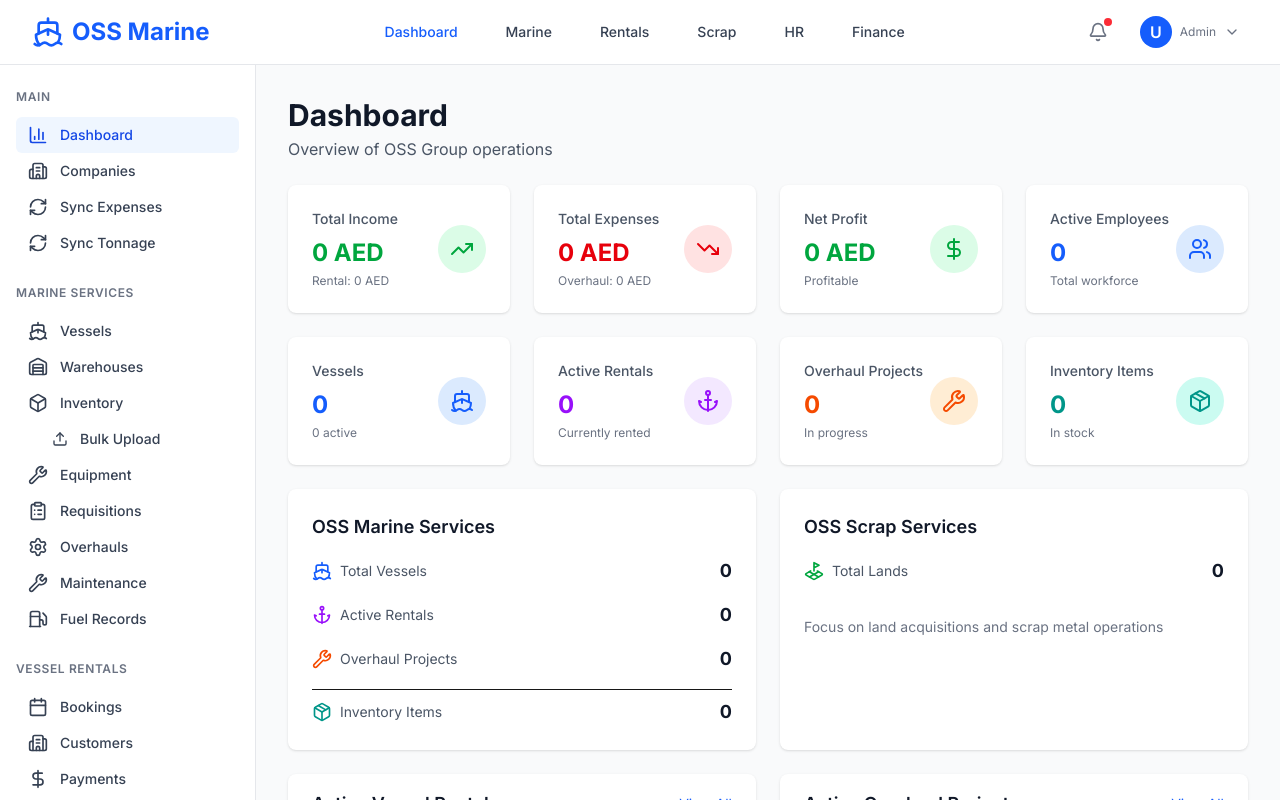
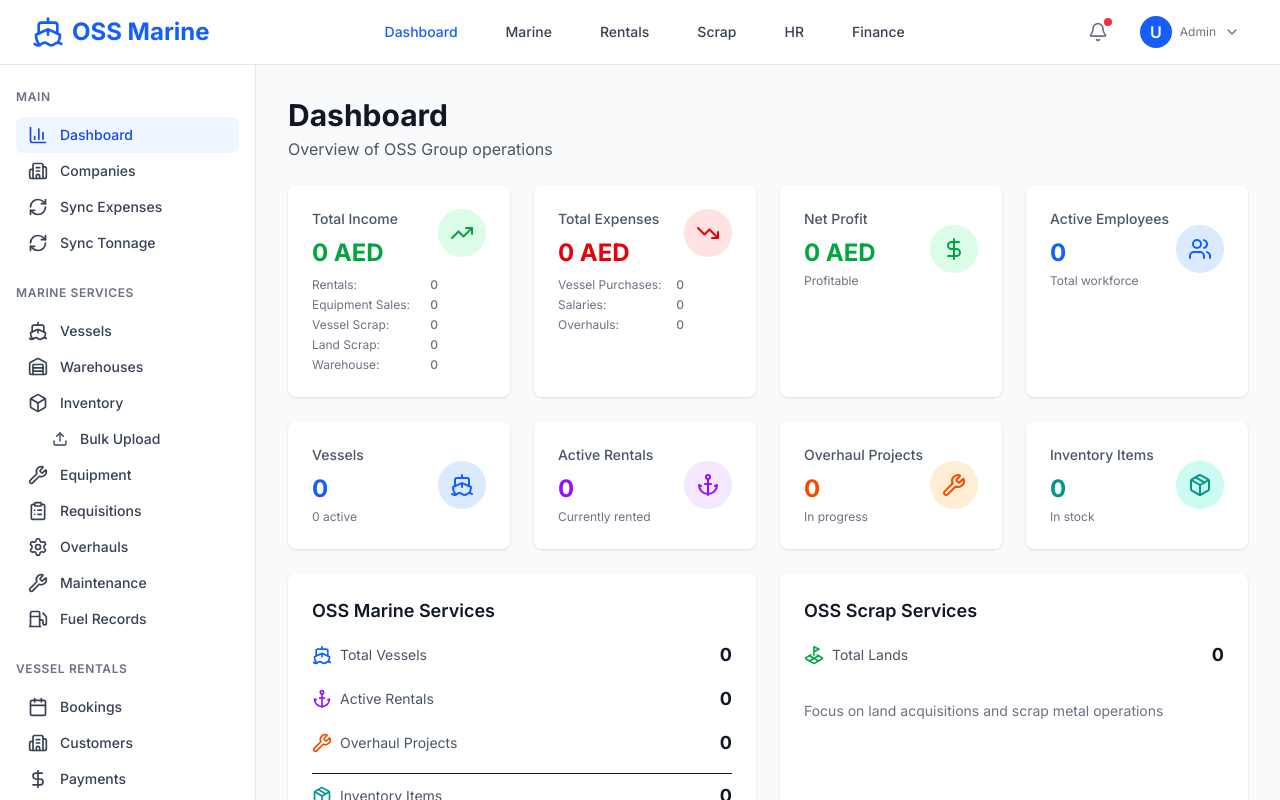
Before and after one commit to TigerDragonFury/OSS, a Next.js app: page /dashboard in a window 1280 px wide. Shown: the top 800 px of the page. Built offline with nearby package versions, Linux system fonts and the light colour scheme; no server answers; the database is empty; sample sign-in values are in the browser's storage.

Commit message:
feat: Comprehensive dashboard income/expenses - include equipment sales, vessel/land scrap, warehouse sales, vessel purchases, salaries + fix rental income to only count active/completed

```diff
--- a/app/dashboard/page.tsx
+++ b/app/dashboard/page.tsx
@@ -5,16 +5,80 @@ import Link from 'next/link'
 async function getDashboardData() {
   const supabase = await createClient()
 
-  // Get direct income and expenses totals (instead of profit_loss_summary view)
-  const { data: incomeData } = await supabase
-    .from('income_records')
+  // ============================================
+  // INCOME CALCULATIONS (All Revenue Sources)
+  // ============================================
+
+  // Vessel Equipment Sales Income
+  const { data: equipmentSalesData } = await supabase
+    .from('vessel_equipment_sales')
+    .select('sale_price')
+  const totalEquipmentSales = equipmentSalesData?.reduce((sum, s) => sum + (s.sale_price || 0), 0) || 0
+
+  // Vessel Scrap Sales Income
+  const { data: vesselScrapData } = await supabase
+    .from('vessel_scrap_sales')
+    .select('total_amount')
+  const totalVesselScrap = vesselScrapData?.reduce((sum, s) => sum + (s.total_amount || 0), 0) || 0
+
+  // Land Scrap Sales Income
+  const { data: landScrapData } = await supabase
+    .from('land_scrap_sales')
+    .select('total_amount')
+  const totalLandScrap = landScrapData?.reduce((sum, s) => sum + (s.total_amount || 0), 0) || 0
+
+  // Warehouse Sales Income
+  const { data: warehouseSalesData } = await supabase
+    .from('warehouse_sales')
+    .select('total_amount')
+  const totalWarehouseSales = warehouseSalesData?.reduce((sum, s) => sum + (s.total_amount || 0), 0) || 0
+
+  // Vessel Rental Income (only active/completed rentals with paid status)
+  const { data: rentalIncomeData } = await supabase
+    .from('vessel_rentals')
+    .select('total_amount, status')
+    .eq('payment_status', 'paid')
+    .in('status', ['active', 'completed'])
+  const totalRentalIncome = rentalIncomeData?.reduce((sum, r) => sum + (r.total_amount || 0), 0) || 0
+
+  // Total Income from all sources
+  const totalIncome = totalEquipmentSales + totalVesselScrap + totalLandScrap + totalWarehouseSales + totalRentalIncome
+
+  // ============================================
+  // EXPENSE CALCULATIONS (All Cost Sources)
+  // ============================================
+
+  // Vessel Purchase Costs
+  const { data: vesselPurchasesData } = await supabase
+    .from('vessels')
+    .select('purchase_price')
+  const totalVesselPurchases = vesselPurchasesData?.reduce((sum, v) => sum + (v.purchase_price || 0), 0) || 0
+
+  // Employee Salaries
+  const { data: salariesData } = await supabase
+    .from('salary_payments')
     .select('amount')
-  const totalIncome = incomeData?.reduce((sum, i) => sum + (i.amount || 0), 0) || 0
+  const totalSalaries = salariesData?.reduce((sum, s) => sum + (s.amount || 0), 0) || 0
 
+  // General Expenses (includes overhauls, maintenance, etc.)
   const { data: expenseData } = await supabase
     .from('expenses')
     .select('amount')
   const totalExpenses = expenseData?.reduce((sum, e) => sum + (e.amount || 0), 0) || 0
+
+  // Total Expenses from all sources
+  const totalExpensesAll = totalVesselPurchases + totalSalaries + totalExpenses
+
+  // Get overhaul expenses breakdown
+  const { data: overhaulExpenses } = await supabase
+    .from('expenses')
+    .select('amount')
+    .eq('project_type', 'vessel')
+  const totalOverhaulExpenses = overhaulExpenses?.reduce((sum, e) => sum + (e.amount || 0), 0) || 0
+
+  // ============================================
+  // COUNTS AND LISTS
+  // ============================================
 
   // Get vessels count and stats
   const { count: vesselsCount } = await supabase
@@ -45,14 +109,7 @@ async function getDashboardData() {
     .order('start_date', { ascending: false })
     .limit(5)
 
-  // Get rental income (sum of all paid rentals)
-  const { data: rentalIncomeData } = await supabase
-    .from('vessel_rentals')
-    .select('total_amount')
-    .eq('payment_status', 'paid')
-  const totalRentalIncome = rentalIncomeData?.reduce((sum, r) => sum + (r.total_amount || 0), 0) || 0
-
-  // Get active overhaul projects - FIXED: column is 'status' not 'project_status'
+  // Get active overhaul projects
   const { data: activeOverhauls, count: activeOverhaulsCount } = await supabase
     .from('vessel_overhaul_projects')
     .select('*, vessels(name)', { count: 'exact' })
@@ -60,13 +117,13 @@ async function getDashboardData() {
     .order('start_date', { ascending: false })
     .limit(5)
 
-  // Get marine inventory count - FIXED: table is 'marine_inventory' not 'warehouse_inventory'
+  // Get marine inventory count
   const { count: inventoryCount } = await supabase
     .from('marine_inventory')
     .select('*', { count: 'exact', head: true })
     .gt('quantity_in_stock', 0)
 
-  // Get low stock items - FIXED: simplified query without RPC
+  // Get low stock items
   const { data: lowStockItems } = await supabase
     .from('marine_inventory')
     .select('equipment_name, quantity_in_stock, minimum_stock_level')
@@ -74,7 +131,7 @@ async function getDashboardData() {
     .order('quantity_in_stock', { ascending: true })
     .limit(10)
 
-  // Filter low stock items where quantity < minimum (do it in JS since SQL is complex)
+  // Filter low stock items where quantity < minimum
   const filteredLowStock = lowStockItems?.filter(item =>
     item.quantity_in_stock < (item.minimum_stock_level || 10)
   ).slice(0, 5) || []
@@ -93,30 +150,29 @@ async function getDashboardData() {
     .order('created_at', { ascending: false })
     .limit(5)
 
-  // Calculate total overhaul expenses
-  const { data: overhaulExpenses } = await supabase
-    .from('expenses')
-    .select('amount')
-    .eq('project_type', 'vessel')
-  const totalOverhaulExpenses = overhaulExpenses?.reduce((sum, e) => sum + (e.amount || 0), 0) || 0
-
   return {
     totalIncome,
-    totalExpenses,
+    totalExpenses: totalExpensesAll,
+    totalRentalIncome,
+    totalEquipmentSales,
+    totalVesselScrap,
+    totalLandScrap,
+    totalWarehouseSales,
+    totalVesselPurchases,
+    totalSalaries,
+    totalOverhaulExpenses,
     vesselsCount: vesselsCount || 0,
     activeVesselsCount: activeVesselsCount || 0,
     landsCount: landsCount || 0,
     employeesCount: employeesCount || 0,
     activeRentals: activeRentals || [],
     activeRentalsCount: activeRentalsCount || 0,
-    totalRentalIncome,
     activeOverhauls: activeOverhauls || [],
     activeOverhaulsCount: activeOverhaulsCount || 0,
     inventoryCount: inventoryCount || 0,
     lowStockItems: filteredLowStock,
     recentVessels: recentVessels || [],
-    recentLands: recentLands || [],
-    totalOverhaulExpenses
+    recentLands: recentLands || []
   }
 }
 
@@ -136,16 +192,35 @@ export default async function DashboardPage() {
       <div className="grid grid-cols-1 md:grid-cols-2 lg:grid-cols-4 gap-6">
         <div className="bg-white rounded-lg shadow p-6">
           <div className="flex items-center justify-between">
-            <div>
+            <div className="w-full">
               <p className="text-sm font-medium text-gray-600">Total Income</p>
               <p className="text-2xl font-bold text-green-600 mt-2">
                 {data.totalIncome.toLocaleString()} AED
               </p>
-              <p className="text-xs text-gray-500 mt-1">
-                Rental: {data.totalRentalIncome.toLocaleString()} AED
-              </p>
+              <div className="text-xs text-gray-500 mt-2 space-y-1">
+                <div className="flex justify-between">
+                  <span>Rentals:</span>
+                  <span className="font-medium">{data.totalRentalIncome.toLocaleString()}</span>
+                </div>
+                <div className="flex justify-between">
+                  <span>Equipment Sales:</span>
+                  <span className="font-medium">{data.totalEquipmentSales.toLocaleString()}</span>
+                </div>
+                <div className="flex justify-between">
+                  <span>Vessel Scrap:</span>
+                  <span className="font-medium">{data.totalVesselScrap.toLocaleString()}</span>
+                </div>
+                <div className="flex justify-between">
+                  <span>Land Scrap:</span>
+                  <span className="font-medium">{data.totalLandScrap.toLocaleString()}</span>
+                </div>
+                <div className="flex justify-between">
+                  <span>Warehouse:</span>
+                  <span className="font-medium">{data.totalWarehouseSales.toLocaleString()}</span>
+                </div>
+              </div>
             </div>
-            <div className="bg-green-100 rounded-full p-3">
+            <div className="bg-green-100 rounded-full p-3 self-start">
               <TrendingUp className="h-6 w-6 text-green-600" />
             </div>
           </div>
@@ -153,16 +228,27 @@ export default async function DashboardPage() {
 
         <div className="bg-white rounded-lg shadow p-6">
           <div className="flex items-center justify-between">
-            <div>
+            <div className="w-full">
               <p className="text-sm font-medium text-gray-600">Total Expenses</p>
               <p className="text-2xl font-bold text-red-600 mt-2">
                 {data.totalExpenses.toLocaleString()} AED
               </p>
-              <p className="text-xs text-gray-500 mt-1">
-                Overhaul: {data.totalOverhaulExpenses.toLocaleString()} AED
-              </p>
+              <div className="text-xs text-gray-500 mt-2 space-y-1">
+                <div className="flex justify-between">
+                  <span>Vessel Purchases:</span>
+                  <span className="font-medium">{data.totalVesselPurchases.toLocaleString()}</span>
+                </div>
+                <div className="flex justify-between">
+                  <span>Salaries:</span>
+                  <span className="font-medium">{data.totalSalaries.toLocaleString()}</span>
+                </div>
+                <div className="flex justify-between">
+                  <span>Overhauls:</span>
+                  <span className="font-medium">{data.totalOverhaulExpenses.toLocaleString()}</span>
+                </div>
+              </div>
             </div>
-            <div className="bg-red-100 rounded-full p-3">
+            <div className="bg-red-100 rounded-full p-3 self-start">
               <TrendingDown className="h-6 w-6 text-red-600" />
             </div>
           </div>
```
